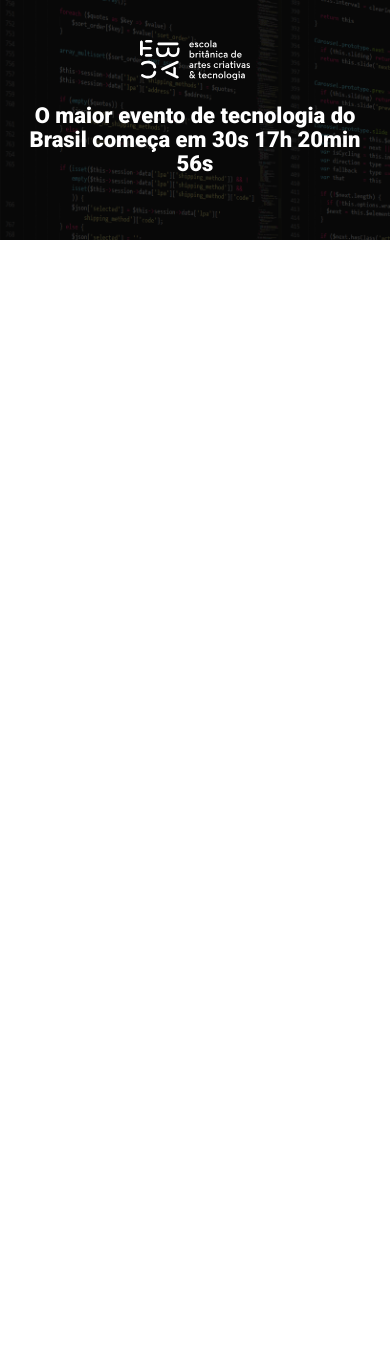
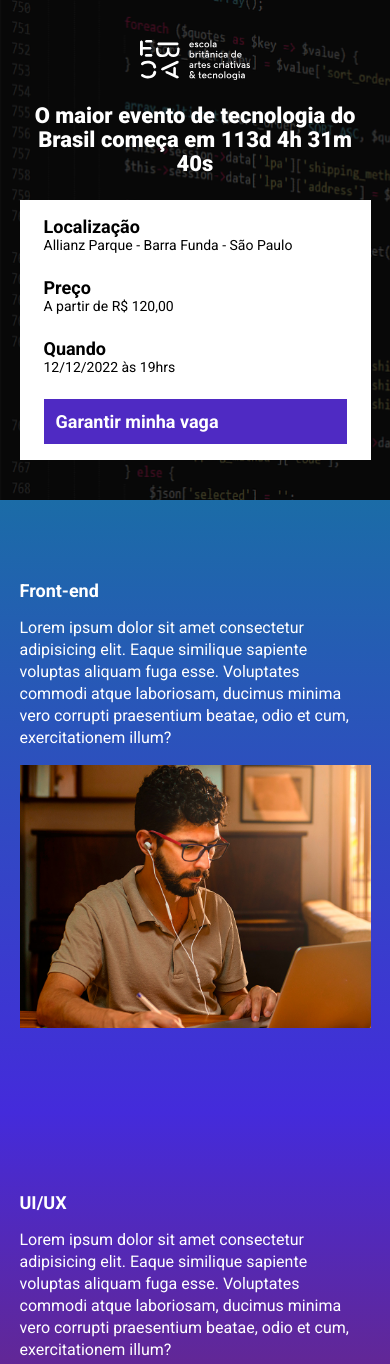
Before and after one commit to LucasSD540/ebac_tech_talks, a website built with Parcel: page src/index.html in a window 390 px wide. Shown: the top 1364 px of the page. Before the commit the page ends 844 px from the top, so only its background shows below. Built offline with nearby package versions, Linux system fonts and the light colour scheme.

Commit message:
criando a contagem regressiva

```diff
--- a/package.json
+++ b/package.json
@@ -2,9 +2,9 @@
   "name": "ebac_talks",
   "version": "1.0.0",
   "description": "",
-  "main": "index.js",
   "scripts": {
     "dev": "parcel src/index.html src/styles/main.scss src/scripts/main.js",
+    "build": "parcel build src/index.html",
     "test": "echo \"Error: no test specified\" && exit 1"
   },
   "keywords": [],
--- a/src/index.html
+++ b/src/index.html
@@ -5,6 +5,7 @@
     <meta name="viewport" content="width=device-width, initial-scale=1.0">
     <title>Ebac Tech Talks</title>
     <link rel="stylesheet" href="styles/main.scss">
+    <link rel="stylesheet" href="https://unpkg.com/aos@next/dist/aos.css" />
     <link rel="preconnect" href="https://fonts.googleapis.com">
     <link rel="preconnect" href="https://fonts.gstatic.com" crossorigin>
     <link href="https://fonts.googleapis.com/css2?family=Roboto:wght@400;700;900&display=swap" rel="stylesheet">
@@ -14,11 +15,74 @@
         <div class="container">
             <img class="hero__logo" src="./images/ebac_logo.svg" alt="EBAC">
             <p class="hero__text">
-                O maior evento de tecnologia do Brasil começa em 30s 17h 20min 56s
+                O maior evento de tecnologia do Brasil começa em <span id="contador"></span>
             </p>
+            <div class="infos-bar">
+                <ul class="infos-bar__infos">
+                    <li class="infos-bar__infos__item">
+                        <b>Localização</b>
+                        Allianz Parque - Barra Funda - São Paulo
+                    </li>
+                    <li class="infos-bar__infos__item">
+                        <b>Preço</b>
+                        A partir de R$ 120,00
+                    </li>
+                    <li class="infos-bar__infos__item">
+                        <b>Quando</b>
+                        12/12/2022 às 19hrs
+                    </li>
+                </ul>
+                <a href="#" class="button button--primary">
+                    Garantir minha vaga
+                </a>
+            </div>
         </div>
     </header>
-
+    <section class="event event--frontend">
+        <div class="container" data-aos="fade-right">
+            <div class="event__details">
+                <h2 class="event__details__title">Front-end</h2>
+                <p class="event__details__description">
+                    Lorem ipsum dolor sit amet consectetur adipisicing elit. Eaque similique sapiente voluptas aliquam fuga esse. Voluptates commodi atque laboriosam, ducimus minima vero corrupti praesentium beatae, odio et cum, exercitationem illum?
+                </p>
+            </div>
+            <img class="event__image" src="./images/frontend.png" alt="Front-end">
+        </div>
+    </section>
+    <section class="event event--ui-ux event--image-left">
+        <div class="container" data-aos="fade-left">
+            <div class="event__details">
+                <h2 class="event__details__title">UI/UX</h2>
+                <p class="event__details__description">
+                    Lorem ipsum dolor sit amet consectetur adipisicing elit. Eaque similique sapiente voluptas aliquam fuga esse. Voluptates commodi atque laboriosam, ducimus minima vero corrupti praesentium beatae, odio et cum, exercitationem illum?
+                </p>
+            </div>
+            <img class="event__image" src="./images/ui-ux.png" alt="UI/UX">
+        </div>
+    </section>
+    <section class="event event--data-science">
+        <div class="container" data-aos="fade-right">
+            <div class="event__details">
+                <h2 class="event__details__title">Data Science</h2>
+                <p class="event__details__description">
+                    Lorem ipsum dolor sit amet consectetur adipisicing elit. Eaque similique sapiente voluptas aliquam fuga esse. Voluptates commodi atque laboriosam, ducimus minima vero corrupti praesentium beatae, odio et cum, exercitationem illum?
+                </p>
+            </div>
+            <img class="event__image" src="./images/data.png" alt="Data Science">
+        </div>
+    </section>
+    <section class="event event--backend event--image-left">
+        <div class="container" data-aos="fade-left">
+            <div class="event__details">
+                <h2 class="event__details__title">Back-end</h2>
+                <p class="event__details__description">
+                    Lorem ipsum dolor sit amet consectetur adipisicing elit. Eaque similique sapiente voluptas aliquam fuga esse. Voluptates commodi atque laboriosam, ducimus minima vero corrupti praesentium beatae, odio et cum, exercitationem illum?
+                </p>
+            </div>
+            <img class="event__image" src="./images/backend.png" alt="Back-end">
+        </div>
+    </section>
+    <script src="https://unpkg.com/aos@next/dist/aos.js"></script>
     <script src="scripts/main.js"></script>
 </body>
 </html>
--- a/src/scripts/main.js
+++ b/src/scripts/main.js
@@ -1 +1,32 @@
-alert('hello world')
+AOS.init();
+
+const dataDoEvento = new Date("Dec 12, 2023 19:00:00");
+const timeStampDoEvento = dataDoEvento.getTime();
+
+const contaAsHoras = setInterval(function() {
+    const agora = new Date();
+    const timeStampAtual = agora.getTime();
+
+    const distanciaAteOEvento = timeStampDoEvento - timeStampAtual;
+
+    const diaEmMs = 1000 * 60 * 60 * 24;
+    const horaEmMs = 1000 * 60 * 60;
+    const minutoEmMs = 1000 * 60;
+
+    const diasAteOEvento = Math.floor(distanciaAteOEvento / diaEmMs);
+    const horasAteOEvento = Math.floor((distanciaAteOEvento % diaEmMs) / horaEmMs);
+    const minutosAteOEvento = Math.floor((distanciaAteOEvento % horaEmMs) / minutoEmMs);
+    const segundosAteOEvento = Math.floor((distanciaAteOEvento % minutoEmMs) / 1000);
+
+    console.log(diasAteOEvento);
+    console.log(horasAteOEvento);
+    console.log(minutosAteOEvento);
+    console.log(segundosAteOEvento);
+
+    document.getElementById('contador').innerHTML = `${diasAteOEvento}d ${horasAteOEvento}h ${minutosAteOEvento}m ${segundosAteOEvento}s`;
+
+    if (distanciaAteOEvento < 0) {
+        clearInterval(contaAsHoras);
+        document.getElementById('contador').innerHTML = 'Evento acabou';
+    }
+}, 1000);
--- /dev/null
+++ b/src/styles/_event.scss
@@ -0,0 +1,63 @@
+@use 'variables';
+
+.event {
+    padding: 80px 0;
+
+    &--frontend {
+        background-image: linear-gradient(variables.$blue1, variables.$blue2);
+    }
+
+    &--ui-ux {
+        background-image: linear-gradient(variables.$blue2, variables.$pink);
+    }
+
+    &--data-science {
+        background-image: linear-gradient(variables.$pink, variables.$yellow);
+    }
+
+    &--backend {
+        background-image: linear-gradient(variables.$yellow, variables.$pink);
+    }
+
+    &--image-left {
+        .container {
+            flex-direction: row-reverse;
+        }
+    }
+
+    .container {
+        display: flex;
+        gap: 40px;
+    }
+
+    &__image {
+        max-width: 360px;
+    }
+
+    &__details {
+        &__title {
+            font-size: 18px;
+            font-weight: bold;
+            margin-bottom: 16px;
+        }
+
+        &__description {
+            line-height: 22px;
+        }
+    }
+
+    @media (max-width: 640px) {
+        .container {
+            display: block;
+        }
+
+        &__image {
+            width: 100%;
+        }
+
+        &__details {
+            margin-right: 0;
+            margin-bottom: 16px;
+        }
+    }
+}
--- /dev/null
+++ b/src/styles/_variables.scss
@@ -0,0 +1,8 @@
+$textColor: #fff;
+$secondaryTextColor: #000;
+
+$blue1: #1B6CA7;
+$blue2: #442BDB;
+$pink: #89223B;
+$yellow: #9C791D;
+$purple: #4F2AC3;
--- /dev/null
+++ b/src/styles/components/_buttons.scss
@@ -0,0 +1,25 @@
+@use '../variables';
+
+.button {
+    padding: 12px;
+    font-size: 18px;
+    font-weight: bold;
+    text-decoration: none;
+    text-align: center;
+    white-space: nowrap;
+
+    &--primary {
+        color: variables.$textColor;
+        background-color: variables.$purple;
+    }
+
+    @media (max-width: 640px) {
+        display: block;
+        width: 100%;
+    }
+
+    @media (max-width: 1024px) {
+        display: flex;
+        align-items: center;
+    }
+}
--- /dev/null
+++ b/src/styles/components/_infos_bar.scss
@@ -0,0 +1,42 @@
+@use '../variables';
+
+.infos-bar {
+    padding: 16px 24px;
+    background-color: variables.$textColor;
+    display: flex;
+    justify-content: space-between;
+
+    &__infos {
+        display: flex;
+        gap: 40px;
+
+        &__item {
+            font-size: 14px;
+            color: variables.$secondaryTextColor;
+
+            b {
+                color: variables.$secondaryTextColor;
+                font-size: 18px;
+                display: block;
+            }
+        }
+    }
+
+    @media (max-width: 640px) {
+        display: block;
+
+        &__infos {
+            display: block;
+
+            &__item {
+                margin-bottom: 24px;
+            }
+        }
+    }
+
+    @media (max-width: 1024px) {
+        &__infos {
+            gap: 16px;
+        }
+    }
+}
--- a/src/styles/main.scss
+++ b/src/styles/main.scss
@@ -1,11 +1,16 @@
 @use 'hero';
+@use 'components/infos_bar';
+@use 'components/buttons';
+@use 'event';
+@use 'variables';
 
 * {
     margin: 0;
     padding: 0;
     box-sizing: border-box;
     font-family: 'Roboto', sans-serif;
-    color: #fff;
+    color: variables.$textColor;
+    list-style: none;
 }
 
 .container {
```
